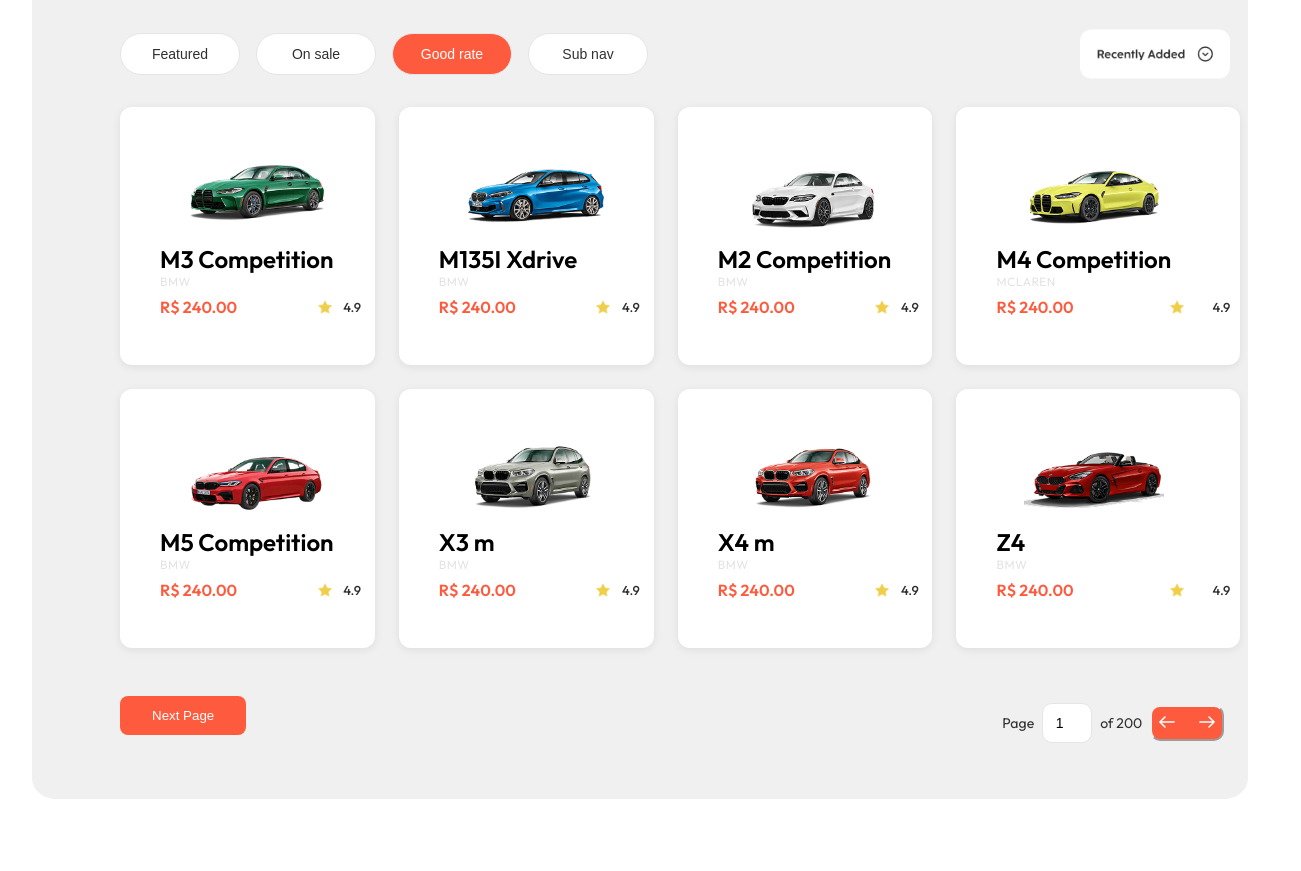
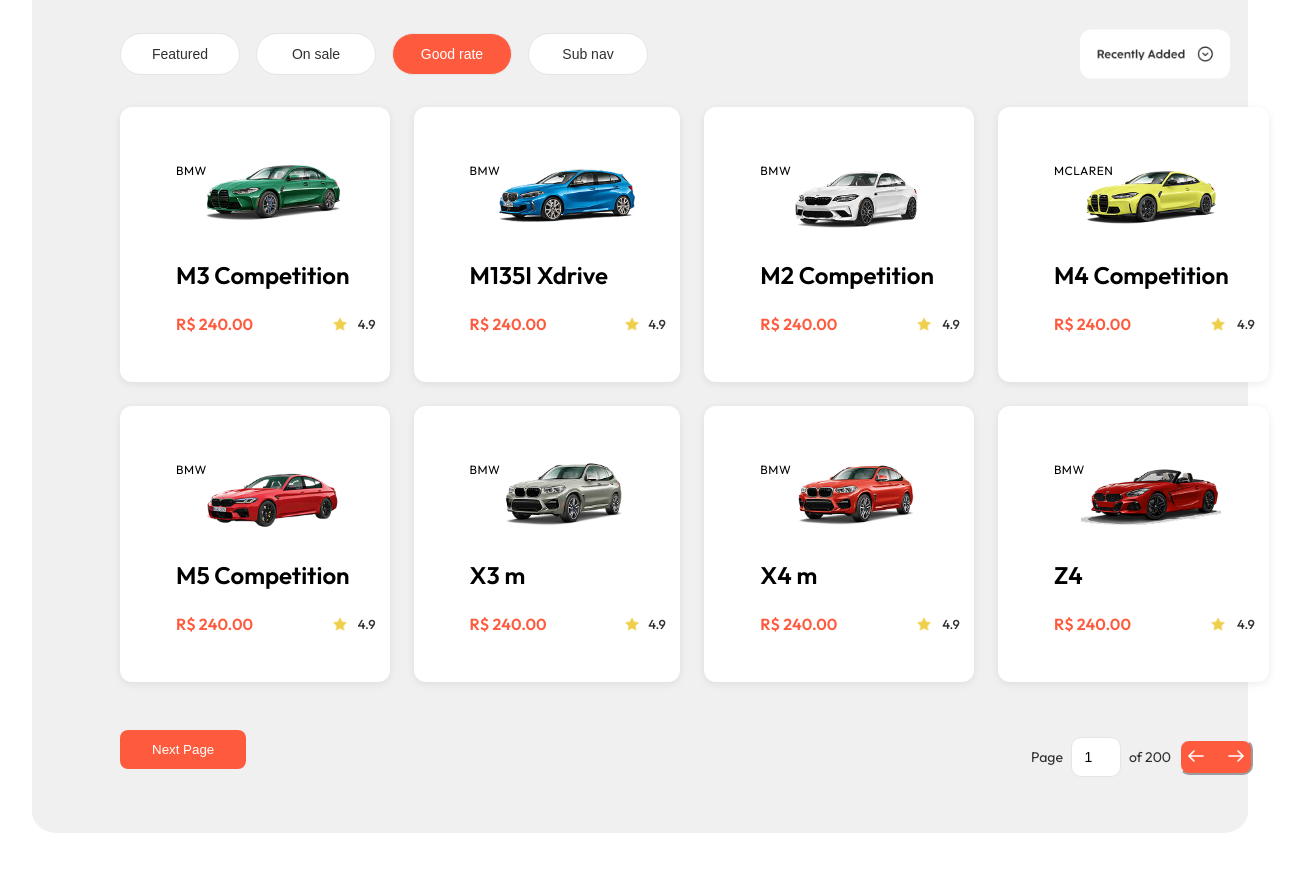
Before and after one commit to GustavoKotryk/replica-responsivo-Carzin, a plain HTML site: page index.html in a window 1280 px wide. Shown: the part 3540-4411 px from the top of the page, 1301 px wide, since content can reach past the window. Drawn offline with Linux system fonts and the light colour scheme.

Commit message:
blablablabluhaaaaaaa

```diff
--- a/css/style.css
+++ b/css/style.css
@@ -368,6 +368,7 @@
     display: flex;
     margin-top: 2rem;
     margin-bottom: 1rem;
+    margin-left: 2rem;
 }
 
 .filter-icon{
@@ -395,6 +396,8 @@
     padding: 2rem 1rem 1.5rem 1rem;
     background-color: var(--white);
     border-radius: 20px;
+    margin-left: 1rem;
+    gap: 1rem;
 
 }
 
@@ -409,8 +412,8 @@
 }
 
 .bmw{
-    margin-top: -2rem;
-    margin-right: 8.3rem;
+    margin-right: 9.5rem;
+
 }
 
 .bmw-star{
@@ -420,6 +423,7 @@
     display: flex;
     align-items: center;
     margin-top: 0.5rem;
+    margin-right: 1rem;
 }
 
 .rating-icon{
@@ -437,6 +441,7 @@
     font-size: 18px;
     color: var(--text-color);
     font-weight: 300;
+    margin-left: 2rem;
 }
 
 .btn-next-page{
@@ -1027,9 +1032,7 @@
 }
 
 .bmw{
-    margin: 0;
-    color: var(--gray);
-    margin-right: 9rem;
+    position: absolute;
 }
 
 .recently-add{
```
